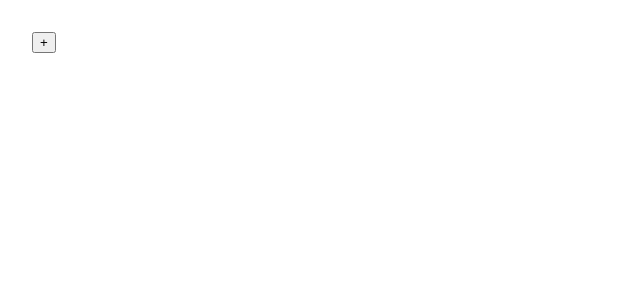
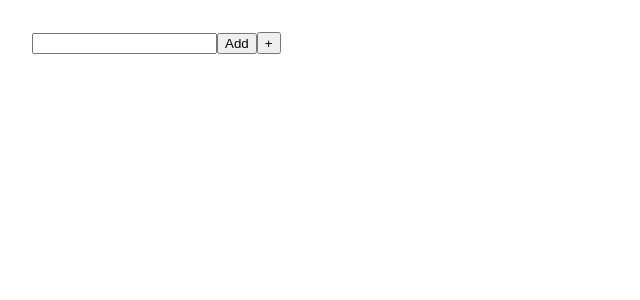
Before and after one commit to HMP1993/Trelloish, a React (Create React App) app: page / in a window 1280 px wide. Shown: the top 300 px of the page, without its empty margins (0-640 px from the left). Built offline with nearby package versions, Linux system fonts and the light colour scheme.

Commit message:
making input component

```diff
--- a/src/App.js
+++ b/src/App.js
@@ -1,5 +1,6 @@
 import React, { useState } from "react";
 import "./App.css";
+import Add from "./components/Add";
 import Column from "./components/Column";
 
 function App() {
@@ -16,7 +17,7 @@ function App() {
         <Column columnTitle={ct}></Column>
       ))}
 
-
+        <Add></Add>
       <button onClick={addColumn}>+</button>
     </div>
   );
--- /dev/null
+++ b/src/components/Add.js
@@ -0,0 +1,21 @@
+import { useState } from "react";
+
+const Add = (props) => {
+    const  [enteredValue, setEnteredValue] = useState('')
+    const AddHandler = (event) => {
+    event.preventDefault();
+    console.log(enteredValue)
+    setEnteredValue('')
+    }
+    const TitleChangeHanlder = (event) => {
+        setEnteredValue(event.target.value)
+    }
+    return (
+        <div>
+        <input onChange={TitleChangeHanlder} value={enteredValue} />
+        <button onClick={AddHandler} >Add</button>
+        </div>
+    );
+};
+
+export default Add;
--- a/src/components/Column.js
+++ b/src/components/Column.js
@@ -1,9 +1,16 @@
 import { useState } from "react";
 import Card from "./Card";
 import "../App.css";
+import Add from "./Add";
 
 
 const Column = (props) => {
+  const [currentIndex, setNewIndex] = useState(props.columnTitle);
+
+  const moveRight = () => {
+    setNewIndex([...currentIndex, currentIndex.index + 1]);
+  };
+
   const [cardTitles, setCardTitles] = useState([]);
 
   const addCard = () => {
@@ -13,14 +20,14 @@ const Column = (props) => {
   return (
     <div className="Column">
       <div className="Header">
-        <button >&lArr;</button>
+        <button>&lArr;</button>
         <h3>{props.columnTitle}</h3>
-        <button >&rArr;</button>
+        <button onClick={moveRight}>&rArr;</button>
       </div>
       {cardTitles.map((cat) => (
         <Card cardTitle={cat} />
       ))}
-
+      <Add></Add>
       <button onClick={addCard}>+</button>
     </div>
   );
```
